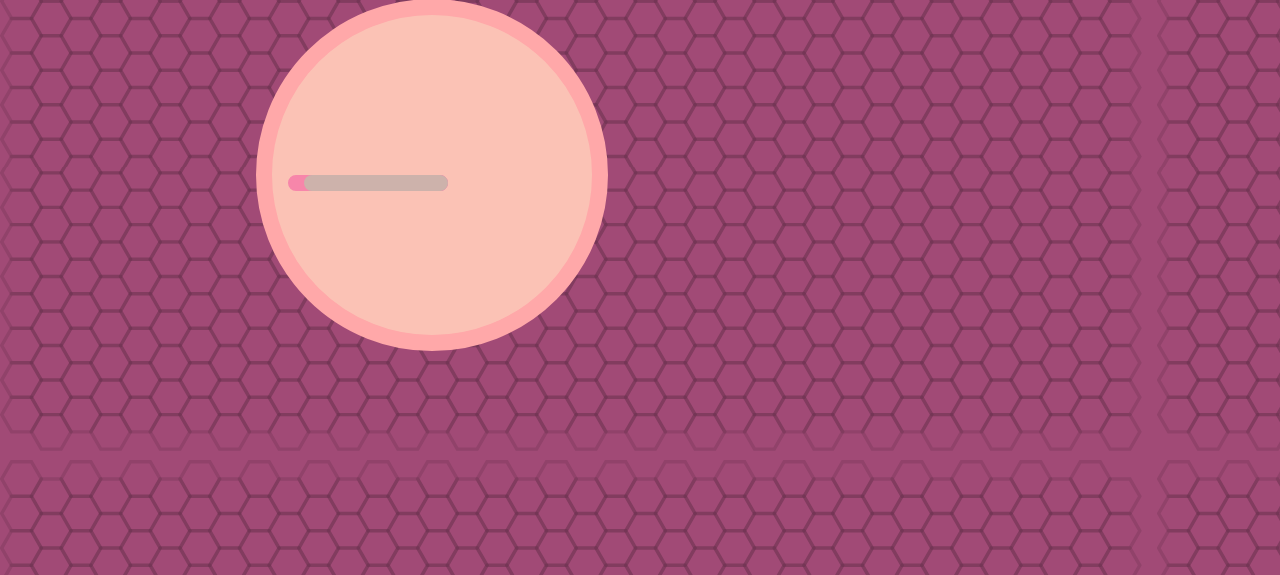
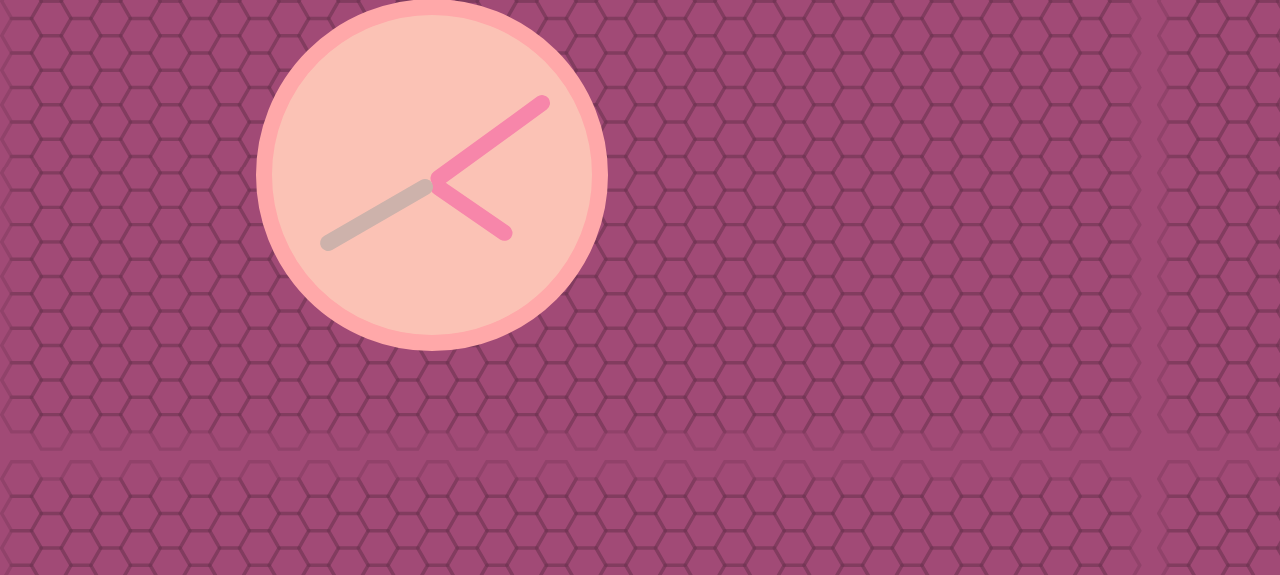
Before and after one commit to FractalFraction/javascript30-clock, a website: page index.html in a window 1280 px wide. Shown: the part 225-800 px from the top of the page. Drawn offline with Linux system fonts and the light colour scheme.

Commit message:
completed working clock app

```diff
--- a/index.html
+++ b/index.html
@@ -23,6 +23,43 @@
       </div>
     </div>
 
-    <!-- <script src="" async defer></script> -->
+    <script>
+      const hourHand = document.querySelector('div.hour')
+      const minuteHand = document.querySelector("div.minute")
+      const secondHand = document.querySelector("div.second")
+
+      const currentDate = new Date()
+      const initialSeconds = currentDate.getSeconds()
+      const initialMinutes = currentDate.getMinutes()
+      const initialHour = currentDate.getHours()
+
+      const intervals = {second: 1000, minute: 60000, hour: 360000}
+
+      // Set the initial transform property
+      hourHand.style.transform = `rotate(${90 + initialHour * 30 + initialMinutes * 0.5}deg)`
+      minuteHand.style.transform = `rotate(${90 + initialMinutes * 6}deg)`
+      secondHand.style.transform = `rotate(${90 + initialSeconds * 6}deg)`
+
+      // Update the position of the second hand on the clock
+      secondsElapsed = 0;
+      setInterval(() => {
+        secondsElapsed += 1
+        currentSeconds = (initialSeconds + secondsElapsed)%60
+        secondHand.style.transform = `rotate(${90 + currentSeconds * 6}deg)`
+      }, intervals.second)
+
+      // Update the position of the minute hand on the clock
+      minutesElapsed = 0;
+      hoursElapsed = 0;
+      setInterval(() => {
+        minutesElapsed += 1
+        currentMinutes = (initialMinutes + minutesElapsed)%60
+        currentHours = (initialHour + hoursElapsed)%12
+        minuteHand.style.transform = `rotate(${90 + currentMinutes*6}deg)`
+        hourHand.style.transform = `rotate(${90 + currentHours*30 + currentMinutes*0.5}deg)`
+      }, intervals.minute)
+
+
+    </script>
   </body>
 </html>
--- a/style.css
+++ b/style.css
@@ -4,6 +4,9 @@
   --pink: #F786AA;
   --magenta: #A14A76;
   --silver: #CDB2AB;
+  --hourHandWidth: 5rem;
+  --minuteHandWidth: 8rem;
+  --secondHandWidth: 7rem;
 }
 
 
@@ -36,22 +39,22 @@ h1, h2, h3, h4, h5, h6 {
   left: 1rem;
   top: 50%;
   border-radius: 0.5rem;
-  text-align: center;
   z-index: 1;
+  transform-origin: 100% 50%;
 }
 
 .hand.hour {
-  width: 6rem;
+  width: var(--hourHandWidth);
   left: 4rem;
 }
 
 .hand.minute {
-  width: 9rem;
+  width: var(--minuteHandWidth);
   left: 1rem;
 }
 
 .hand.second {
-  width: 8rem;
+  width: var(--secondHandWidth);
   left: 2rem;
   border-color: var(--silver);
 }
```
